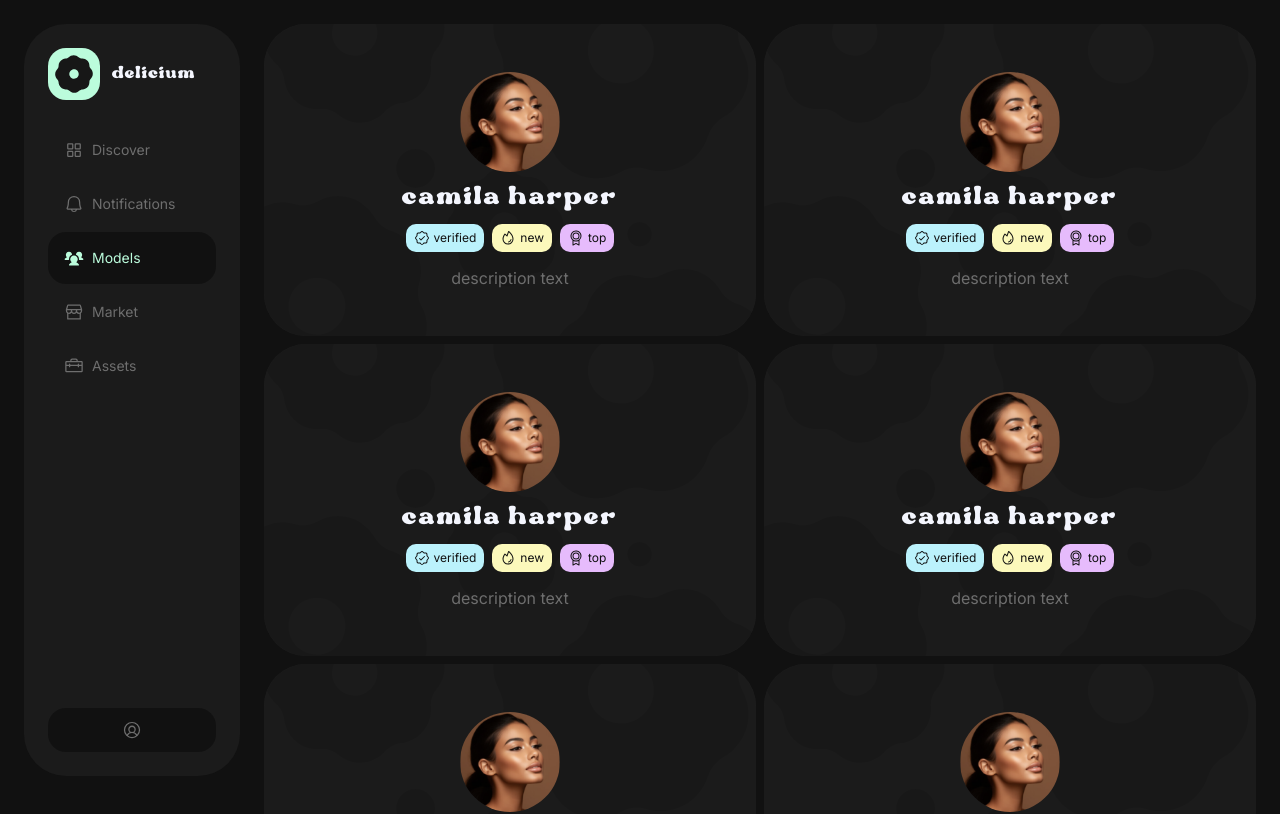
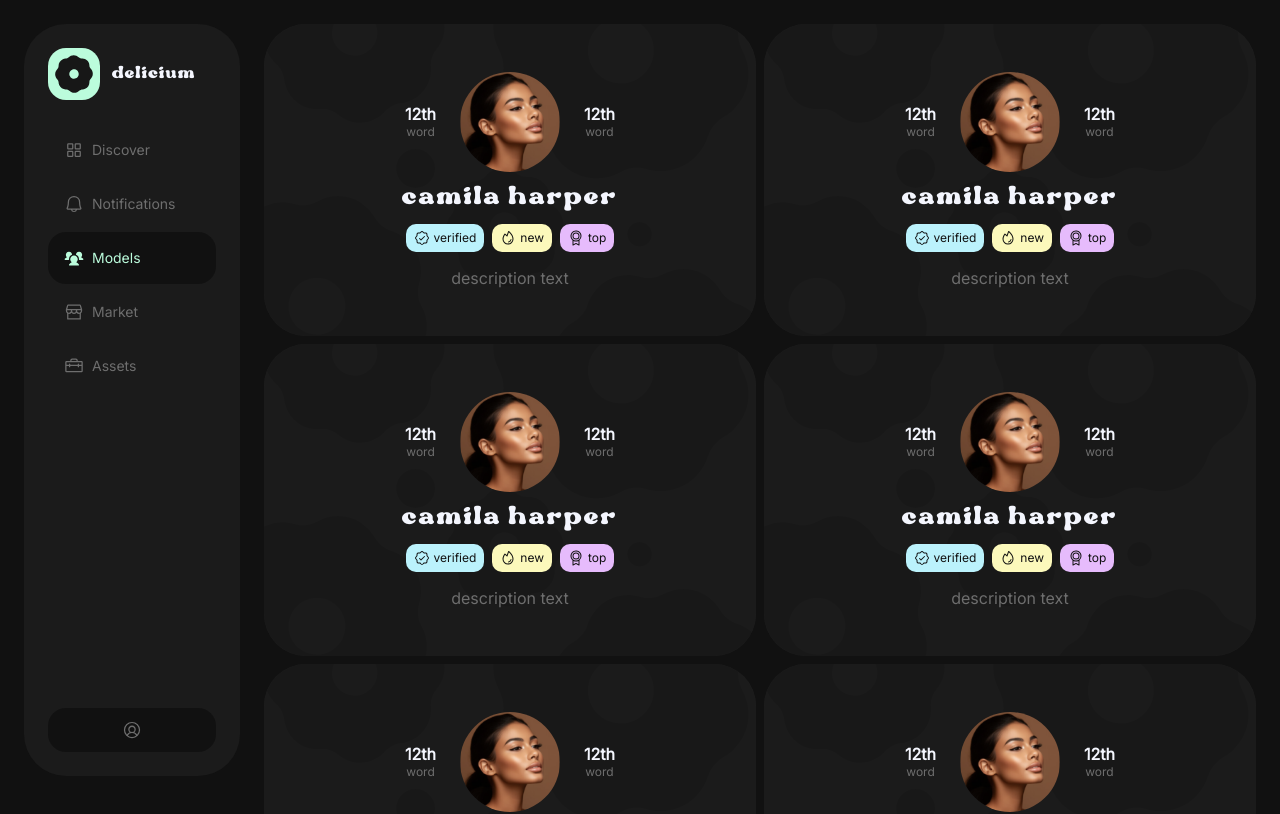
Before and after one commit to dolianich/dellicium, a React (Vite) app: page /models in a window 1280 px wide. Shown: the top 814 px of the page. Built offline with nearby package versions, Linux system fonts and the light colour scheme.

Commit message:
Created Stats component

```diff
--- a/src/components/ModelCard/ModelCard.module.css
+++ b/src/components/ModelCard/ModelCard.module.css
@@ -40,7 +40,7 @@
     margin: 0;
 }
 
-.wrapper p{
+.description{
     text-align: center;
     font-size: 16px;
     font-family: "Inter";
@@ -64,3 +64,11 @@
     background-position: center center;
     transition: all ease-in-out 0.2s;
 }
+
+.top{
+    display: flex;
+    flex-direction: row;
+    align-items: center;
+    justify-content: center;
+    gap: 24px;
+}
--- a/src/components/ModelCard/ModelCard.tsx
+++ b/src/components/ModelCard/ModelCard.tsx
@@ -2,6 +2,7 @@ import { Link } from 'react-router-dom';
 import styles from './ModelCard.module.css';
 import Badge from '../Badge/Badge';
 import Avatar from '../Avatar/Avatar';
+import Stats from '../Stats/Stats';
 
 interface Props {
   link: string;
@@ -15,14 +16,18 @@ const ModelCard = ({ link, name, description, tags, img }: Props) => {
   return (
     <Link to={link} className={styles.wrapper}>
       <div className={styles.container}>
-        <Avatar size="small" img={img}/>
+        <div className={styles.top}>
+          <Stats />
+          <Avatar size="small" img={img} />
+          <Stats />
+        </div>
         <h2>{name.toLowerCase()}</h2>
         <div className={styles.badges}>
           {tags?.map((tag) => (
             <Badge type={tag} />
           ))}
         </div>
-        <p>{description.toLowerCase()}</p>
+        <p className={styles.description}>{description.toLowerCase()}</p>
       </div>
     </Link>
   );
--- /dev/null
+++ b/src/components/Stats/Stats.module.css
@@ -0,0 +1,27 @@
+.stats{
+    display: flex;
+    flex-direction: column;
+    justify-content: center;
+    align-items: center;
+    gap: 0px;
+    text-align: center;
+}
+
+.value{
+
+    font-size: 16px;
+    font-family: "Inter";
+    font-weight: bold;
+    line-height: 20px;
+    margin: 0;
+    color: var(--white);
+}
+
+.subtitle{
+    font-size: 12px;
+    font-family: "Inter";
+    font-weight: 400;
+    line-height: 16px;
+    margin: 0;
+    color: var(--light-grey);
+}
--- /dev/null
+++ b/src/components/Stats/Stats.tsx
@@ -0,0 +1,12 @@
+import styles from './Stats.module.css';
+
+const Stats = () => {
+  return (
+    <div className={styles.stats}>
+      <h3 className={styles.value}>12th</h3>
+      <p className={styles.subtitle}>word</p>
+    </div>
+  );
+};
+
+export default Stats;
```
